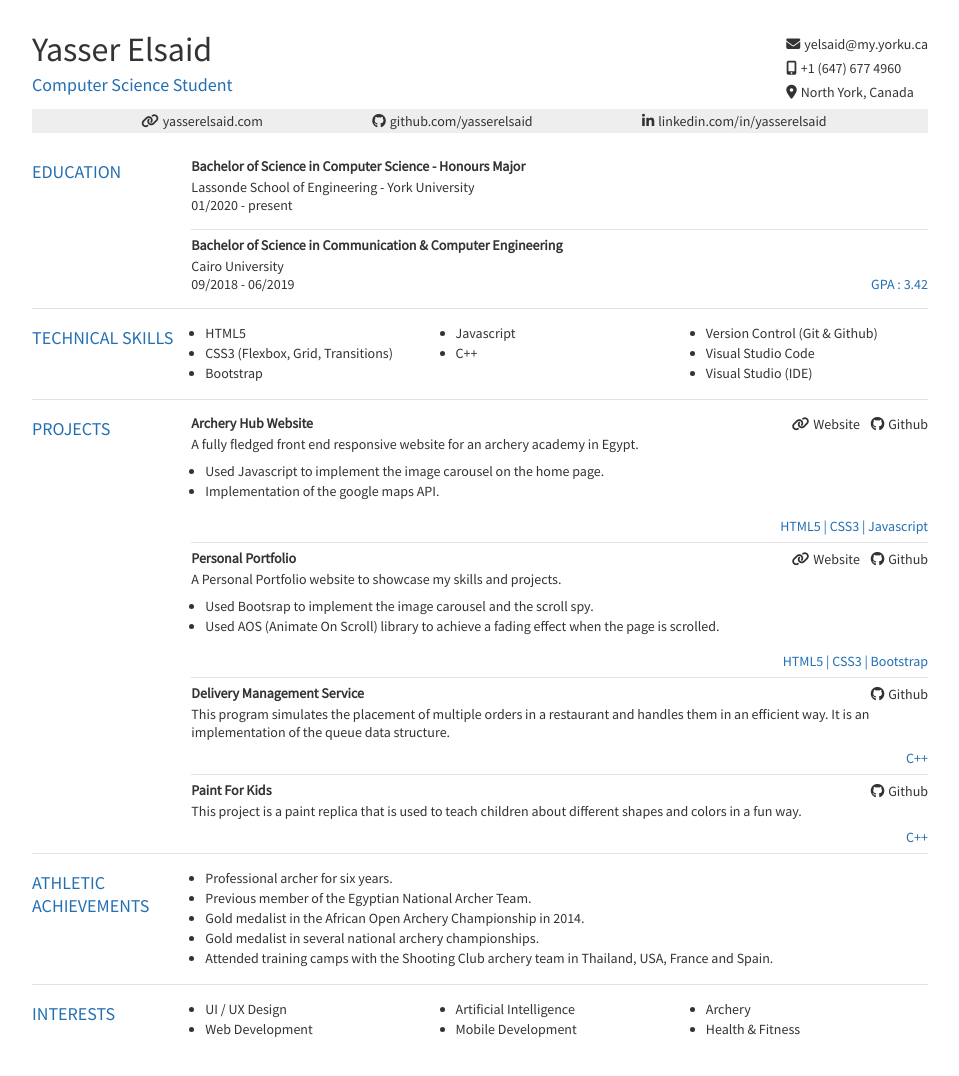
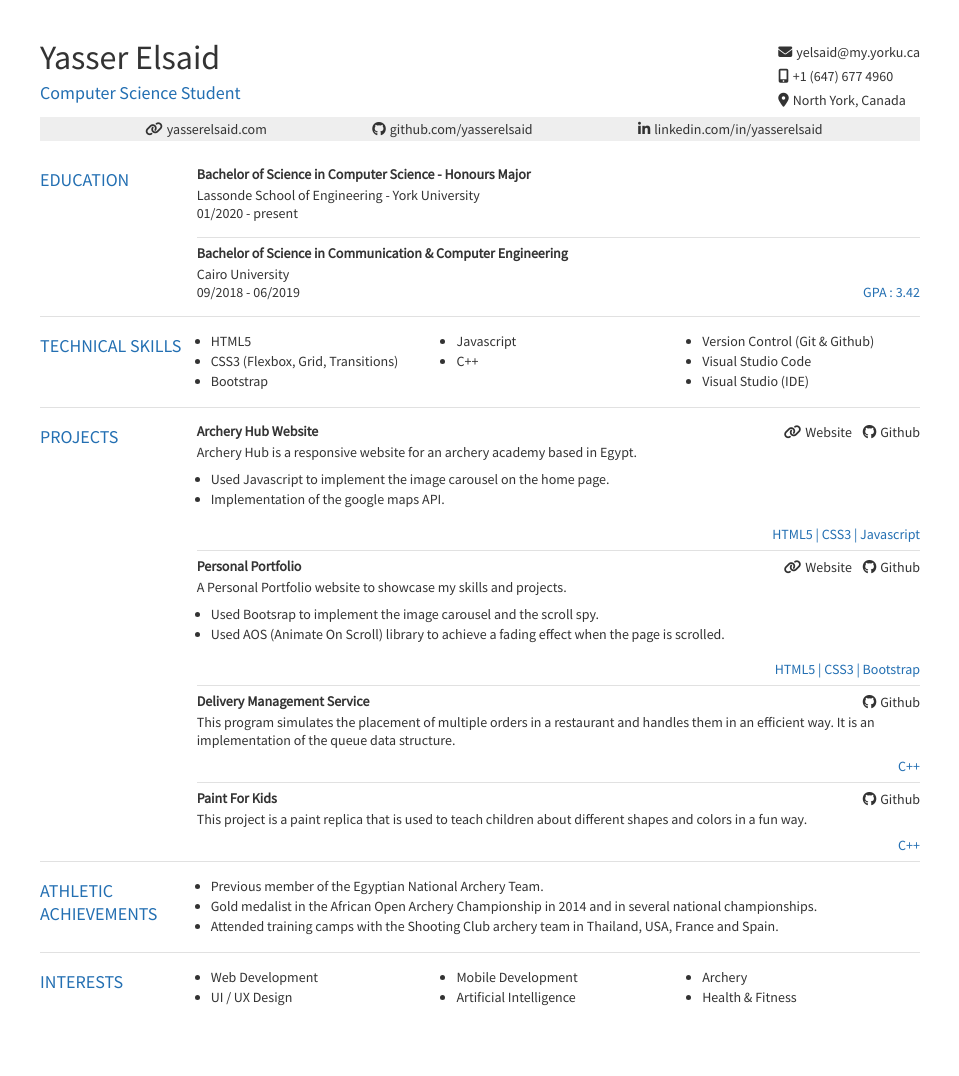
Before and after one commit to yasserelsaeed/resume, a plain HTML site: page index.html in a window 1280 px wide. Shown: the whole page, without its empty margins (160-1119 px from the left). Drawn offline with Linux system fonts and the light colour scheme.

Commit message:
less atletic achievments

```diff
--- a/index.html
+++ b/index.html
@@ -126,7 +126,7 @@
                     class="fab fa-github"></i>Github</a>
               </div>
             </div>
-            <div class="description">A fully fledged front end responsive website for an archery academy in Egypt.
+            <div class="description">Archery Hub is a responsive website for an archery academy based in Egypt.
             </div>
           </div> <!-- end job-title container -->
 
@@ -212,10 +212,8 @@
     <section>
       <div class="main-title">ATHLETIC ACHIEVEMENTS</div>
       <ul>
-        <li>Professional archer for six years.</li>
-        <li>Previous member of the Egyptian National Archer Team.</li>
-        <li>Gold medalist in the African Open Archery Championship in 2014.</li>
-        <li>Gold medalist in several national archery championships.</li>
+        <li>Previous member of the Egyptian National Archery Team.</li>
+        <li>Gold medalist in the African Open Archery Championship in 2014 and in several national championships.</li>
         <li>Attended training camps with the Shooting Club archery team in Thailand, USA, France and Spain.</li>
       </ul>
       <!-- end skills-container -->
@@ -224,12 +222,12 @@
       <div class="main-title">INTERESTS</div>
       <div class="skills-container">
         <ul>
+          <li>Web Development</li>
           <li>UI / UX Design</li>
-          <li>Web Development</li>
         </ul>
         <ul>
+          <li>Mobile Development</li>
           <li>Artificial Intelligence</li>
-          <li>Mobile Development</li>
         </ul>
         <ul>
           <li>Archery</li>
--- a/style.css
+++ b/style.css
@@ -12,7 +12,7 @@ body{
 .container {
   max-width: 960px;
   margin: 0 auto;
-  padding: 32px;
+  padding: 40px;
   background: white;
   /* box-shadow: 0 2px 4px rgba(0, 0, 0, 0.1); */
 }
```
